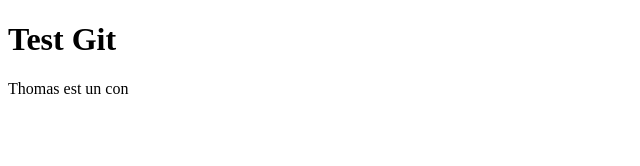
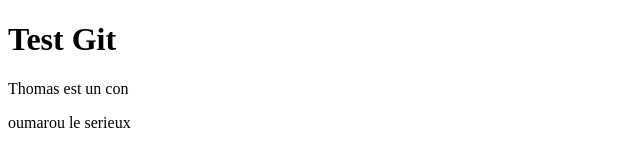
Before and after one commit to JosephineMei/Test-git, a plain HTML site: page index.html in a window 1280 px wide. Shown: the whole page, without its empty margins (0-640 px from the left). Drawn offline with Linux system fonts and the light colour scheme.

Commit message:
j'ai modifié le html

```diff
--- a/index.html
+++ b/index.html
@@ -8,6 +8,7 @@
 <body>
     <h1>Test Git</h1>
     <p>Thomas est un con</p>
+    <p>oumarou le serieux</p>
 
 </body>
 </html>
```
